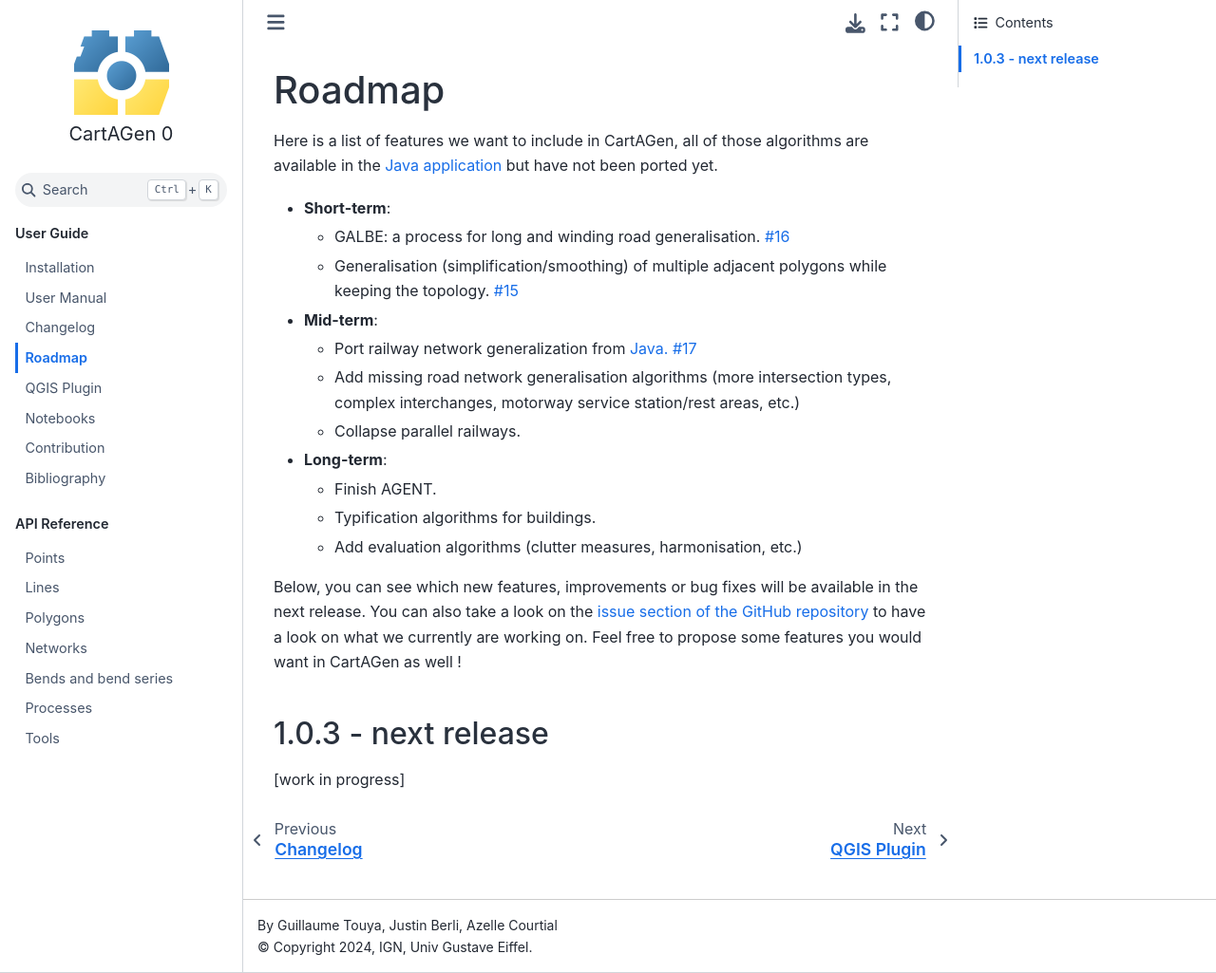
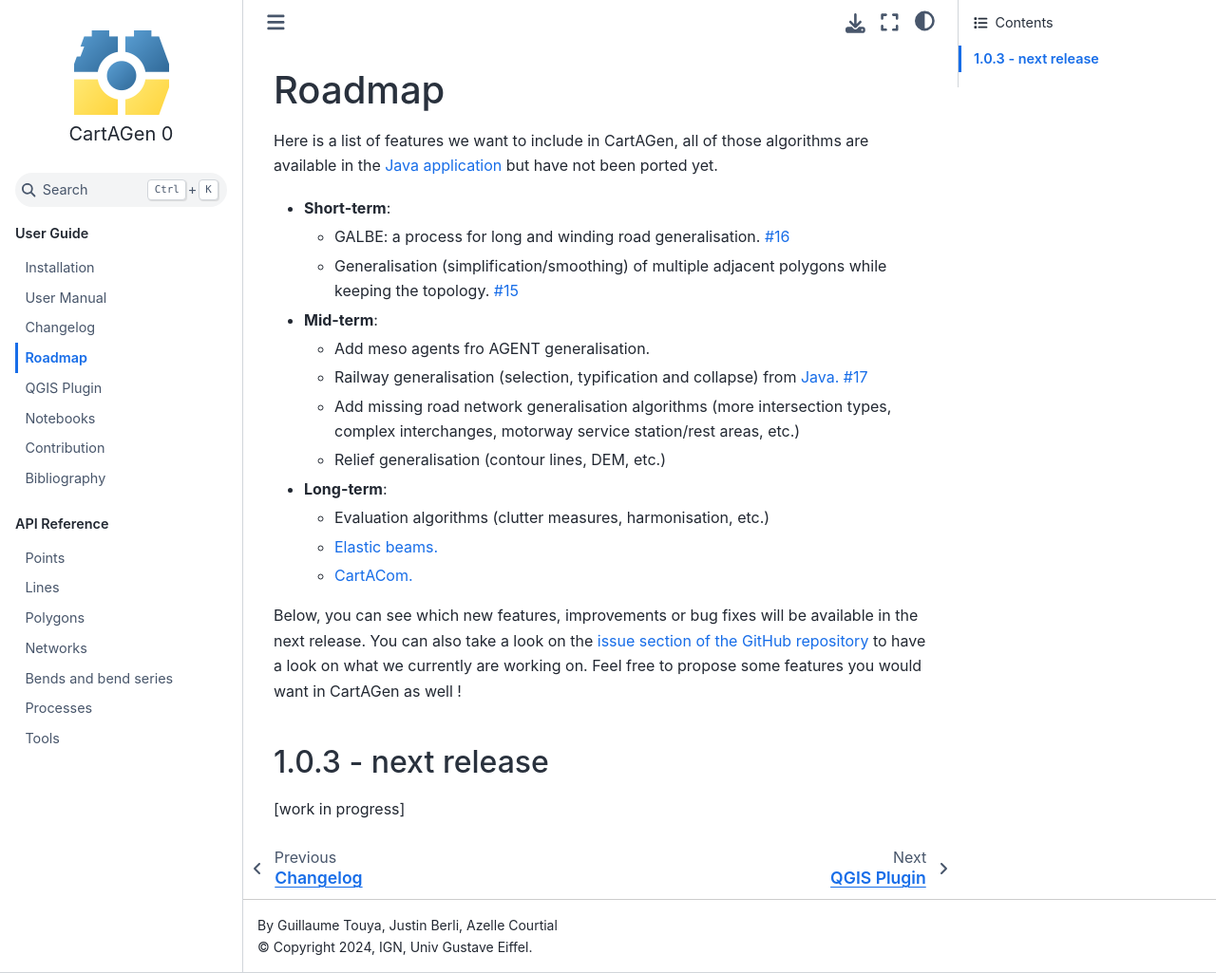
Before and after one commit to LostInZoom/cartagen, a Sphinx documentation site: the page built from docs/roadmap.rst, in a window 1280 px wide and 1025 px high. Shown: the whole window at 95% size. Built offline with Sphinx 7.4.7 and the Sphinx Book theme 1.1.4, drawn with Linux system fonts in a browser that asks for light colours.

Commit message:
changed roadmap

```diff
--- a/docs/roadmap.rst
+++ b/docs/roadmap.rst
@@ -13,15 +13,17 @@ available in the `Java application <https://github.com/IGNF/CartAGen>`_ but have
 
 - **Mid-term**:
 
-  - Port railway network generalization from `Java. <https://github.com/IGNF/CartAGen/tree/master/cartagen-core/src/main/java/fr/ign/cogit/cartagen/spatialanalysis/network/railways>`_ :issue:`17`
+  - Add meso agents fro AGENT generalisation.
+  - Railway generalisation (selection, typification and collapse) from
+    `Java. <https://github.com/IGNF/CartAGen/tree/master/cartagen-core/src/main/java/fr/ign/cogit/cartagen/spatialanalysis/network/railways>`_ :issue:`17`
   - Add missing road network generalisation algorithms (more intersection types, complex interchanges, motorway service station/rest areas, etc.)
-  - Collapse parallel railways.
+  - Relief generalisation (contour lines, DEM, etc.)
 
 - **Long-term**:
 
-  - Finish AGENT.
-  - Typification algorithms for buildings.
-  - Add evaluation algorithms (clutter measures, harmonisation, etc.)
+  - Evaluation algorithms (clutter measures, harmonisation, etc.)
+  - `Elastic beams. <https://doi.org/10.1080/13658810500161237>`_
+  - `CartACom. <http://dx.doi.org/10.1080/13658816.2011.639302>`_
 
 Below, you can see which new features, improvements or bug fixes will be available in the next release.
 You can also take a look on the `issue section of the GitHub repository <https://github.com/LostInZoom/cartagen/issues>`_
```
